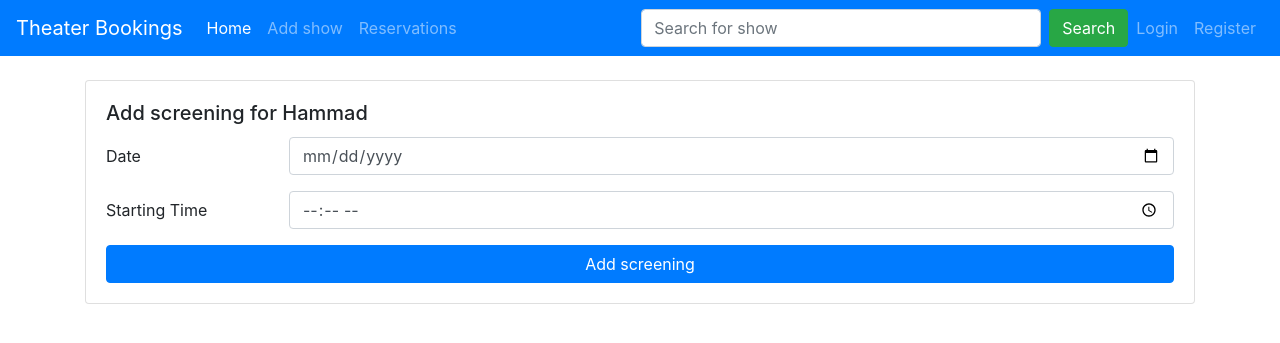
After one commit to ihammadasghar/Theater-Bookings, a Flask app: page /shows/screenigs/add/1 in a window 1280 px wide. The commit adds this page. Shown: the top 343 px of the page. Run offline with Flask 2, Linux system fonts and the light colour scheme; data comes from the database, SQL or seed files in the repository.

Commit message:
Add screenings to shows functions

```diff
--- a/theatrebookings/controllers/ShowController.py
+++ b/theatrebookings/controllers/ShowController.py
@@ -81,6 +81,6 @@ def delete_screening(screening_id):
     return True
 
 
-def get_show_screenings(show_id):
+def get_screenings(show_id):
     show = get(show_id)
     return show.screenings
--- a/theatrebookings/models.py
+++ b/theatrebookings/models.py
@@ -55,7 +55,7 @@ class Reservation(db.Model):
         self.show_id = show_id
 
 
-class Screening(db.model):
+class Screening(db.Model):
     id = db.Column(db.Integer, primary_key=True)
     show_id = db.Column(db.Integer, db.ForeignKey('show.id'))   # 1 screening has 1 show
     datetime = db.Column(db.DateTime(timezone=True))
--- /dev/null
+++ b/theatrebookings/templates/add_screening.html
@@ -0,0 +1,27 @@
+{% extends 'base.html' %}
+{% block head %}
+<title>Add show</title>
+{% endblock %}
+
+{% block body %}
+<div class="card">
+    <div class="card-body">
+      <h5 class="card-title">Add screening for {{show.name}}</h5>
+      <form action="/shows/screenigs/add/{{ show.id }}" method="post">
+        <div class="form-group row">
+          <label for="description" class="col-sm-2 col-form-label">Date</label>
+          <div class="col-sm-10">
+            <input type="date" class="form-control" name="date"  placeholder="Days of presentation">
+          </div>
+        </div>
+        <div class="form-group row">
+          <label for="description" class="col-sm-2 col-form-label">Starting Time</label>
+          <div class="col-sm-10">
+            <input type="time" class="form-control" name="time"  placeholder="When the show starts">
+          </div>
+        </div>
+        <button type="submit" style="width: 100%;" class="btn btn-primary">Add screening</button>
+      </form>
+    </div>
+  </div>
+  {% endblock %}
--- a/theatrebookings/views.py
+++ b/theatrebookings/views.py
@@ -61,13 +61,16 @@ def register():
 def show_details(show_id):
     show = showctlr.get(show_id)
     seats = seatctlr.get_all()
+    screenings = showctlr.get_screenings(show_id)
+
+    #  In case the database was just created
     if not seats:
         seatctlr.generate_seats()
         seats = seatctlr.get_all()
 
-    reserved_seats_ids = showctlr.get_reserved_seats_ids(show_id)
+
     seat_letters = ["K", "J", "I", "H", "G", "F","--", "E", "D", "C", "B","--", "A"]
-    return render_template("show_details.html", show=show, seat_letters=seat_letters, seats=seats, reserved_seats_ids=reserved_seats_ids, user=userctlr.get_logged_in_user())
+    return render_template("show_details.html", show=show, seat_letters=seat_letters, seats=seats, screenings=screenings, user=userctlr.get_logged_in_user())
 
 
 @views.route('/search', methods=['POST', 'GET'])
@@ -92,6 +95,21 @@ def add_show():
     return render_template("add_show.html", user=userctlr.get_logged_in_user())
 
 
+@views.route('/shows/screenigs/add/<show_id>', methods=['POST', 'GET'])
+def add_screening(show_id):
+    if request.method == "POST":
+        date = str(request.form["date"])
+        time = str(request.form["time"])
+        dateandtime = date + " " + time
+        dateandtime = datetime.strptime(dateandtime, '%Y-%m-%d %H:%M')
+        showctlr.add_screening(show_id,dateandtime)
+        return redirect(f'/shows/{show_id}')
+
+    show = showctlr.get(show_id)
+    return render_template("add_screening.html",show=show, user=userctlr.get_logged_in_user())
+
+
+
 @views.route('/reservations/<screening_id>/<seat_id>', methods=['POST', 'GET'])
 def create_reservation(screening_id, seat_id):
     if request.method == "POST":
```
Also changed, not shown: theatrebookings/templates/screening_details.html (added, +50 -0 lines), theatrebookings/templates/show_details.html (+21 -47 lines), theatrebookings/database.db.
